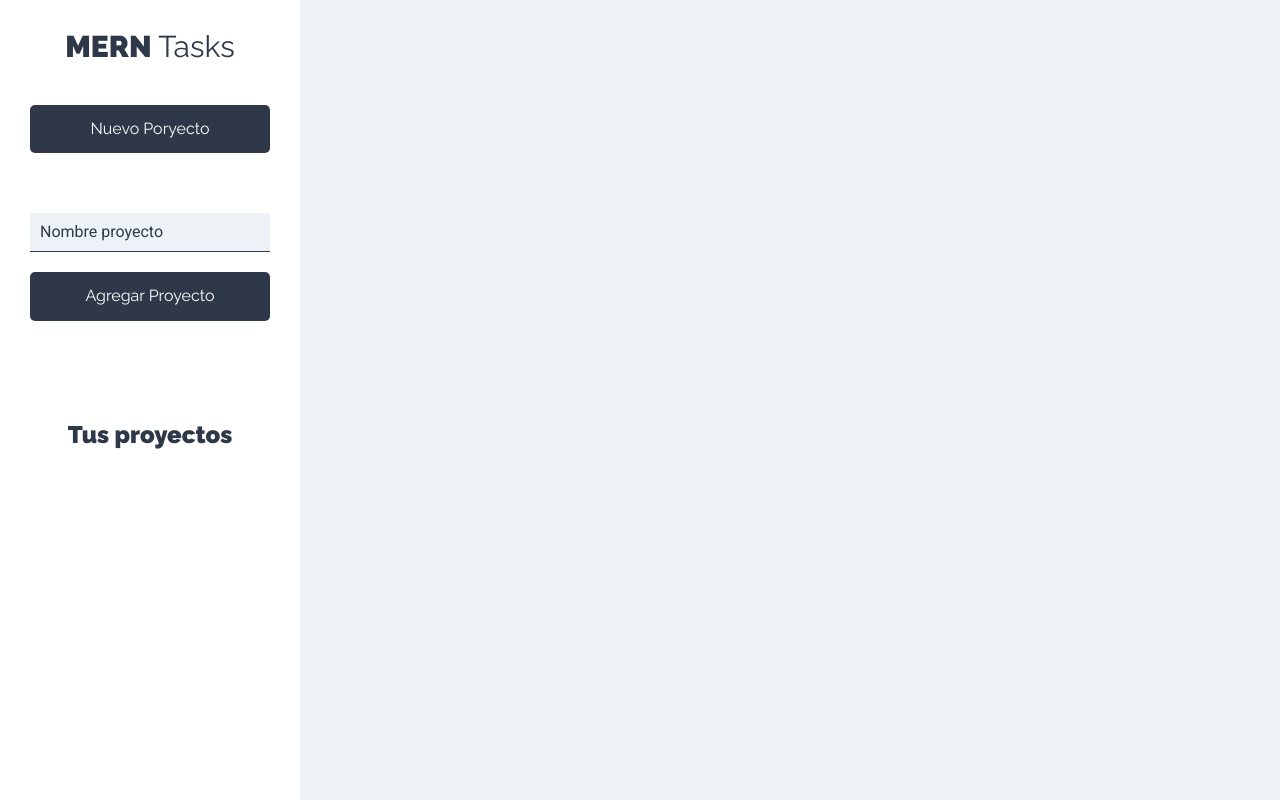
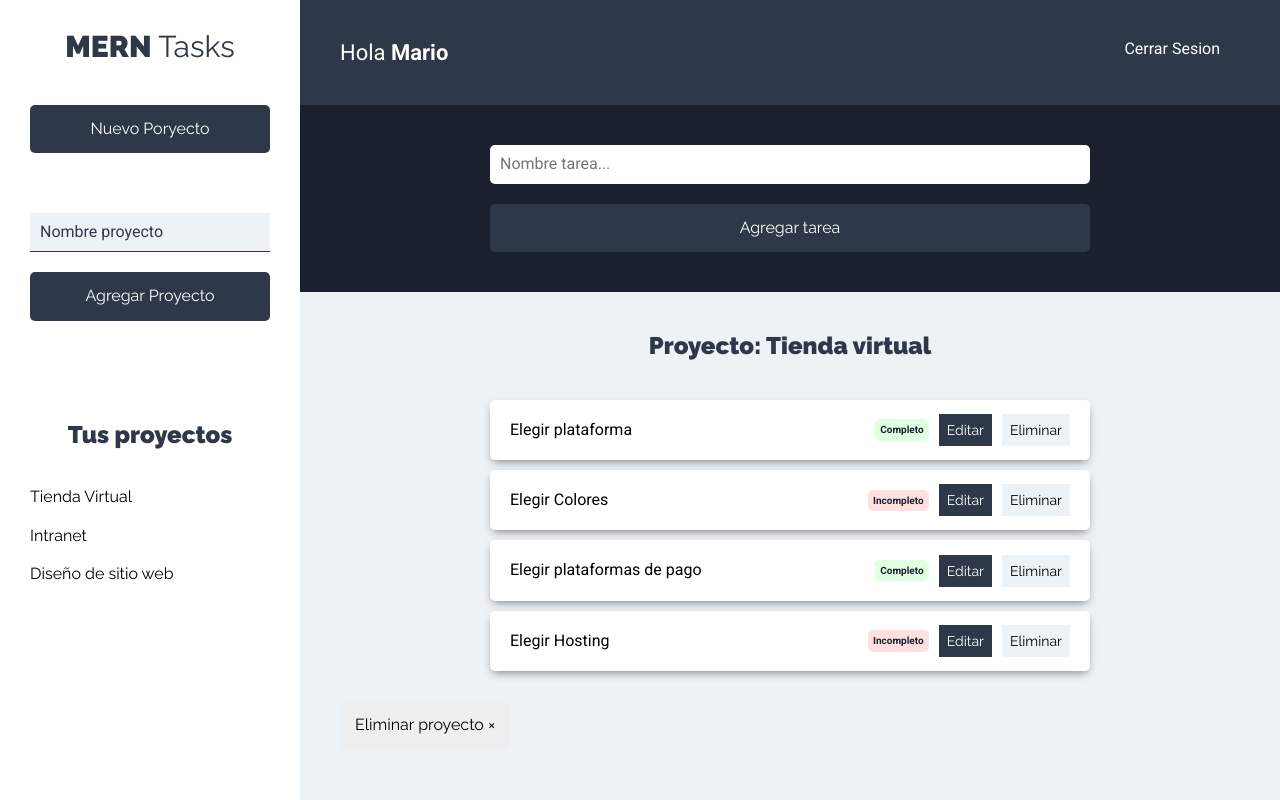
Before and after one commit to mario8a/MERN-Tasks, a React (Create React App) app in the folder cliente/: page /proyectos in a window 1280 px wide. Built offline with nearby package versions, Linux system fonts and the light colour scheme.

Commit message:
Diseño finalizado

```diff
--- /dev/null
+++ b/cliente/src/components/layout/Barra.jsx
@@ -0,0 +1,15 @@
+import React from 'react'
+
+
+const Barra = () => {
+    return (
+        <header className="app-header">
+            <p className="nombre-usuario">Hola <span>Mario</span></p>
+            <nav className="nav-principal">
+                <a href="#!">Cerrar Sesion</a>
+            </nav>
+        </header>
+     );
+}
+
+export default Barra;
--- a/cliente/src/components/layout/Sidebar.jsx
+++ b/cliente/src/components/layout/Sidebar.jsx
@@ -1,5 +1,6 @@
 import React from 'react'
 import NuevoProyecto from '../proyectos/NuevoProyecto';
+import ListadoProyectos from '../proyectos/ListadoProyectos';
 
 
 const Sidebar = () => {
@@ -11,6 +12,8 @@
 
             <div className="proyectos">
                 <h2>Tus proyectos</h2>
+
+                <ListadoProyectos/>
             </div>
         </aside>
      );
--- /dev/null
+++ b/cliente/src/components/proyectos/ListadoProyectos.jsx
@@ -0,0 +1,25 @@
+import React from 'react';
+import Proyecto from './Proyecto';
+
+const ListadoProyectos = () => {
+
+    const proyectos = [
+        {nombre: 'Tienda Virtual '},
+        {nombre: 'Intranet'},
+        {nombre: 'Diseño de sitio web'}
+    ]
+
+    return (
+        <ul className="listado-proyectos">
+            {
+                proyectos.map(proyecto => (
+                    <Proyecto
+                        proyecto={proyecto}
+                    />
+                ))
+            }
+        </ul>
+     );
+}
+
+export default ListadoProyectos;
--- /dev/null
+++ b/cliente/src/components/proyectos/Proyecto.jsx
@@ -0,0 +1,16 @@
+import React from 'react'
+
+const Proyecto = ({proyecto}) => {
+    return (
+        <li>
+            <button
+                type="button"
+                className="btn btn-blank"
+            >
+                {proyecto.nombre}
+            </button>
+        </li>
+     );
+}
+
+export default Proyecto;
--- a/cliente/src/components/proyectos/Proyectos.jsx
+++ b/cliente/src/components/proyectos/Proyectos.jsx
@@ -1,5 +1,8 @@
 import React from 'react'
 import Sidebar from '../layout/Sidebar';
+import Barra from '../layout/Barra';
+import FormTarea from '../tareas/FormTarea';
+import ListadoTareas from '../tareas/ListadoTareas';
 
 
 const Proyectos = () => {
@@ -9,10 +12,13 @@
             <Sidebar/>
 
             <div className="seccion-principal">
+
+                <Barra/>
+
                 <main>
-
+                    <FormTarea/>
                     <div className="contenedor-tareas">
-
+                        <ListadoTareas/>
                     </div>
                 </main>
             </div>
--- /dev/null
+++ b/cliente/src/components/tareas/FormTarea.jsx
@@ -0,0 +1,23 @@
+import React from 'react'
+
+
+const FormTarea = () => {
+    return (
+        <div className="formulario">
+            <form action="">
+                <div className="contenedor-input">
+                    <input type="text"
+                        className="input-text"
+                        placeholder="Nombre tarea..."
+                        name="nombre"
+                    />
+                </div>
+                <div className="contenedor-input">
+                    <input type="submit" className="btn btn-primario btn-submit btn-block" value="Agregar tarea"/>
+                </div>
+            </form>
+        </div>
+     );
+}
+
+export default FormTarea;
--- /dev/null
+++ b/cliente/src/components/tareas/ListadoTareas.jsx
@@ -0,0 +1,38 @@
+import React, { Fragment } from 'react'
+import Tarea from './Tarea';
+
+const ListadoTareas = () => {
+
+
+    const tareasProyecto = [
+        {nombre: 'Elegir plataforma', estado: true},
+        {nombre: 'Elegir Colores', estado: false},
+        {nombre: 'Elegir plataformas de pago', estado: true},
+        {nombre: 'Elegir Hosting', estado: false},
+    ];
+
+    return (
+
+        <Fragment>
+            <h2>Proyecto: Tienda virtual</h2>
+
+            <ul className="listado-tareas">
+                {
+                    tareasProyecto.length === 0
+                    ?  (<li className="tarea"><p>No hay tareas</p></li>)
+                    :   tareasProyecto.map(tarea => (
+                        <Tarea tarea={tarea}/>
+                    ))
+                }
+            </ul>
+
+            <button type="button" className="btn btn-eliminar">
+                Eliminar proyecto &times;
+            </button>
+        </Fragment>
+
+
+     );
+}
+
+export default ListadoTareas;
--- /dev/null
+++ b/cliente/src/components/tareas/Tarea.jsx
@@ -0,0 +1,34 @@
+import React from 'react'
+
+const Tarea = ({tarea}) => {
+    return (
+        <li className="tarea sombra">
+            <p> {tarea.nombre} </p>
+
+            <div className="estado">
+                {tarea.estado
+                ?
+
+                    (
+                        <button type="button" className="completo">Completo</button>
+                    )
+                :
+                    (
+                        <button type="button" className="incompleto">Incompleto</button>
+                    )
+                }
+            </div>
+
+            <div className="acciones">
+                <button type="button" className="btn btn-primario">
+                    Editar
+                </button>
+                <button type="button" className="btn btn-secundario">
+                    Eliminar
+                </button>
+            </div>
+        </li>
+    );
+}
+
+export default Tarea;
```
Also changed, not shown: cliente/src/components/proyectos/Listado.jsx (deleted, +0 -7 lines).
